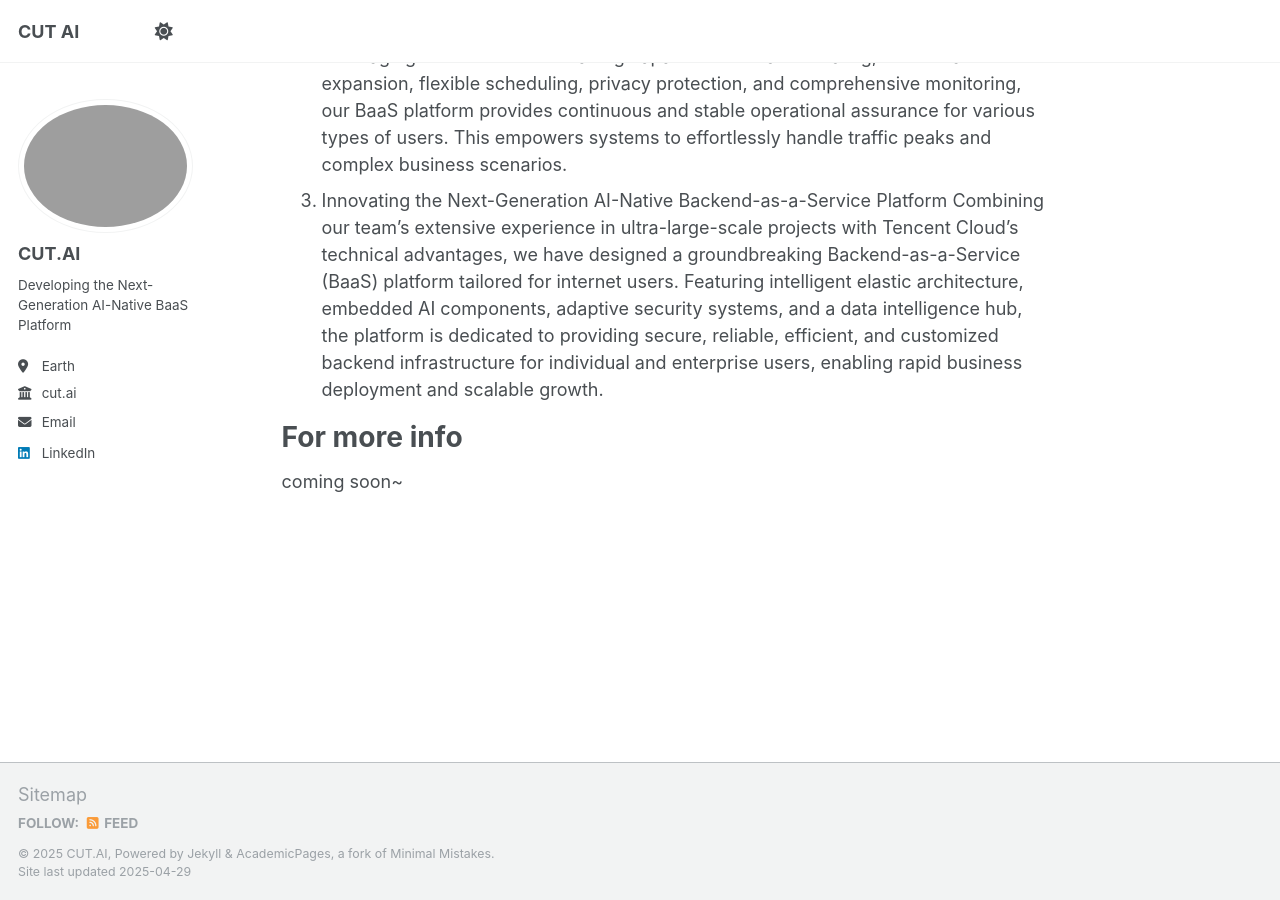
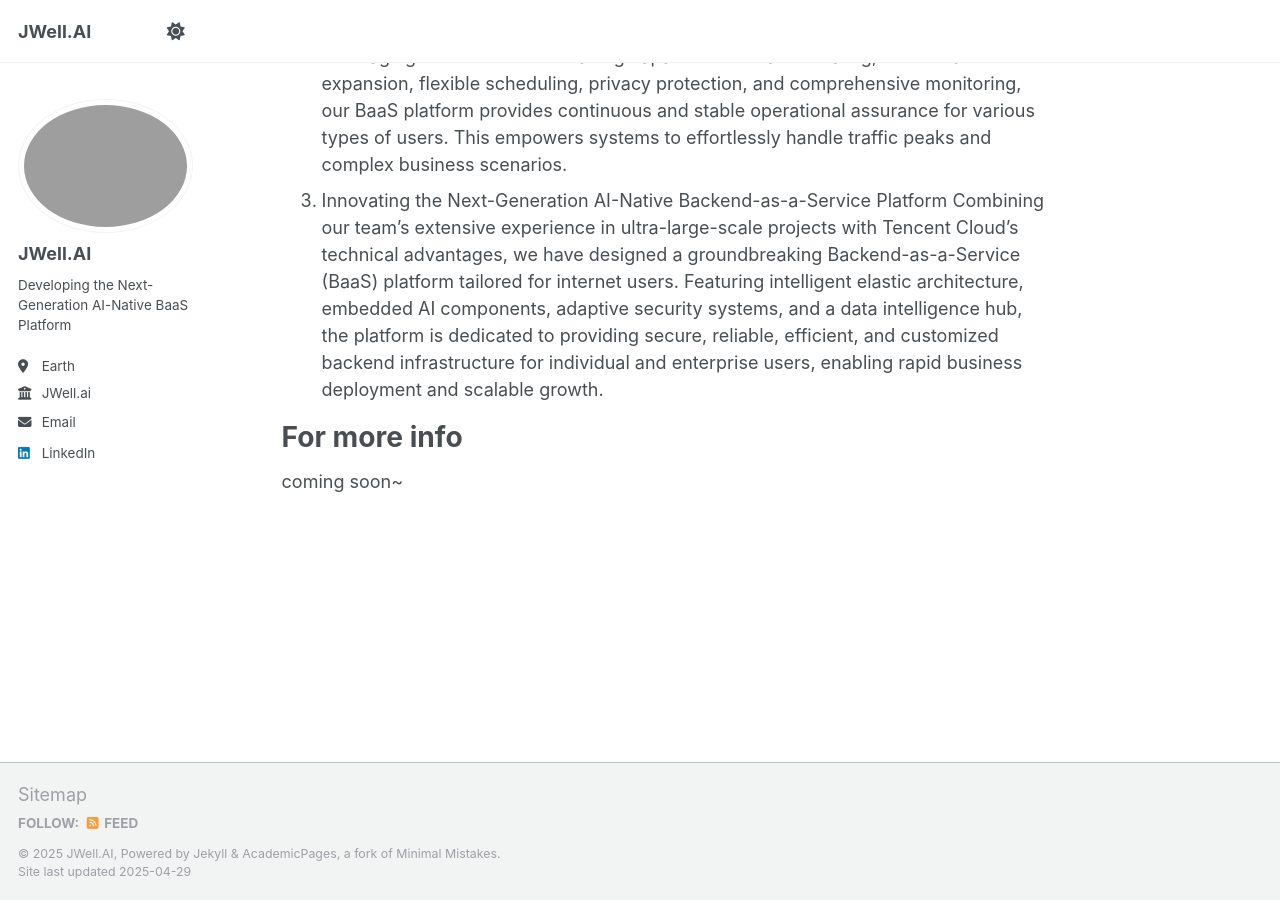
Before and after one commit to happyBayes/happyBayes.github.io, a Jekyll site: the page built from _pages/about.md, in a window 1280 px wide and 900 px high, scrolled down 1837 px. Built offline with Jekyll 4.4.1, drawn with Linux system fonts in a browser that asks for light colours.

Commit message:
Update _config.yml

```diff
--- a/_config.yml
+++ b/_config.yml
@@ -9,9 +9,9 @@
 # Basic Site Settings
 locale                   : "en-US"
 site_theme               : "default"
-title                    : "CUT AI"
+title                    : "JWell.AI"
 title_separator          : "-"
-name                     : &name "CUT.AI"
+name                     : &name "JWell.AI"
 description              : &description "Developing the Next-Generation AI-Native BaaS Platform"
 url                      : https://happyBayes.github.io # the base hostname & protocol for your site e.g. "https://[your GitHub username].github.io"
 baseurl                  : "" # the subpath of your site, e.g. "/blog"
@@ -23,11 +23,11 @@
 author:
   # Biographic information
   avatar           : "cut_ai.png"
-  name             : "CUT.AI"
+  name             : "JWell.AI"
   pronouns         : # example: "she/her"
   bio              : "Developing the Next-Generation AI-Native BaaS Platform"
   location         : "Earth"
-  employer         : "cut.ai"
+  employer         : "JWell.ai"
   uri              : # URL
   email            : "f2718@sina.com"
 
```
